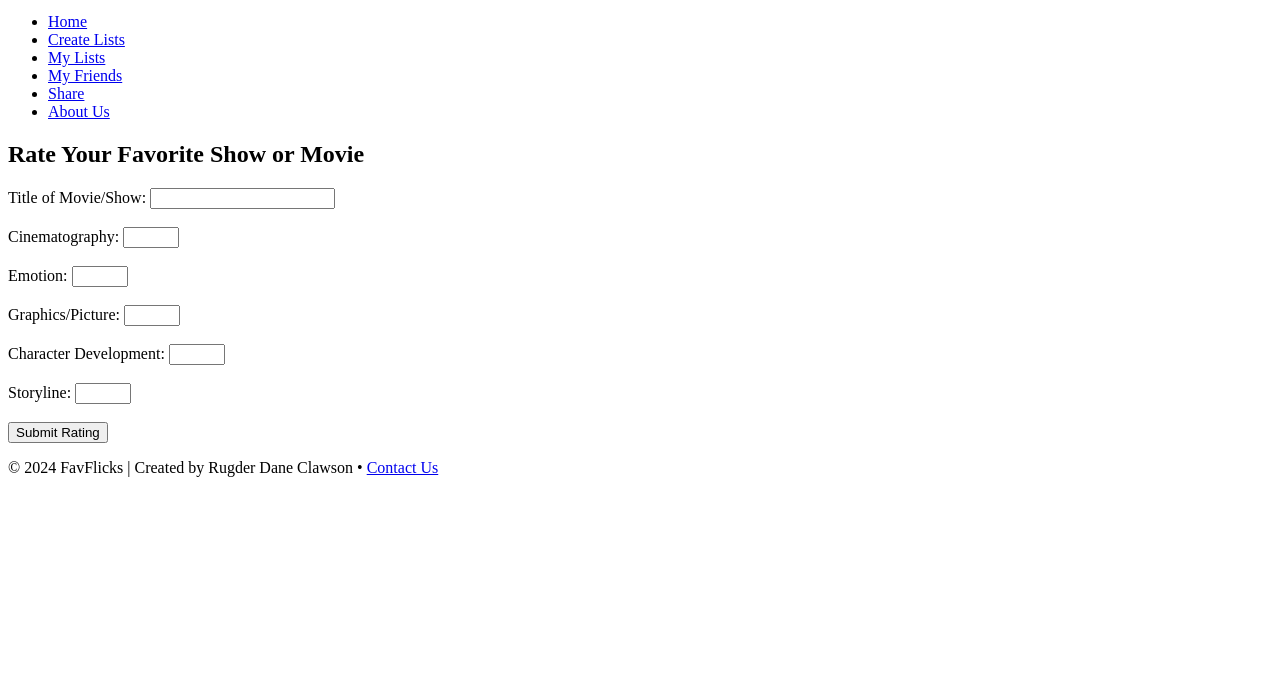
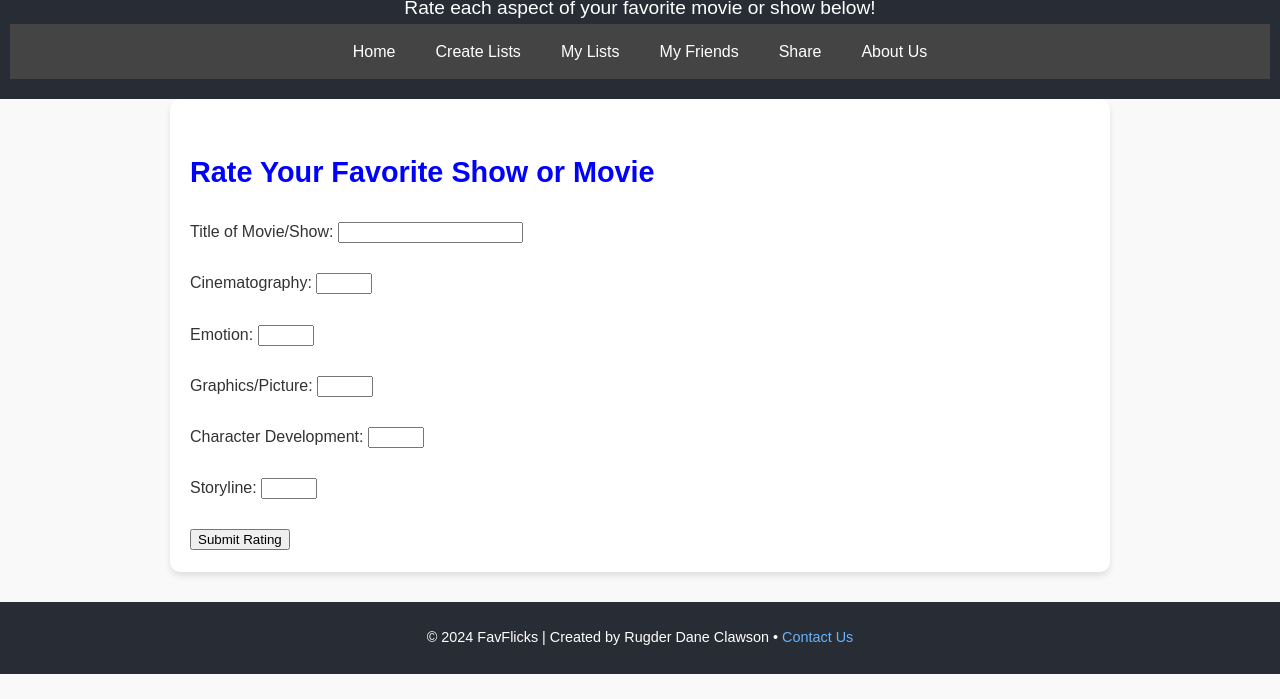
Before and after one commit to DaneClawson/FavFlicks, a plain HTML site: page create_lists.html in a window 1280 px wide. Shown: the part 101-800 px from the top of the page. Drawn offline with Linux system fonts and the light colour scheme.

Commit message:
create_lists

```diff
--- a/Create List.html
+++ b/create_lists.html
@@ -6,6 +6,7 @@
     <meta name="description" content="Rate your favorite movies and shows based on different categories on FavFlicks.">
     <meta name="author" content="Rugder Dane Clawson">
     <meta charset="UTF-8">
+    <link rel="stylesheet" href="index.css"
 </head>
 <body>
     <!-- Start of the header section -->
```
